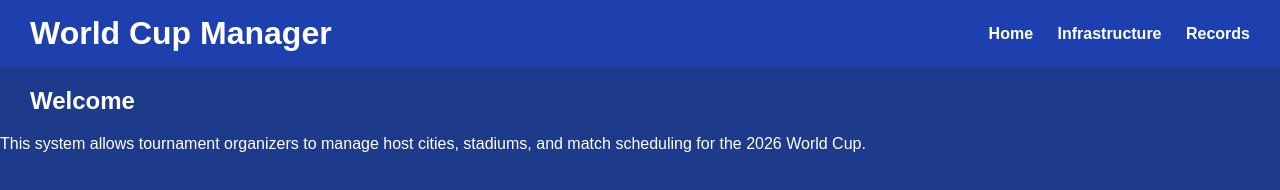
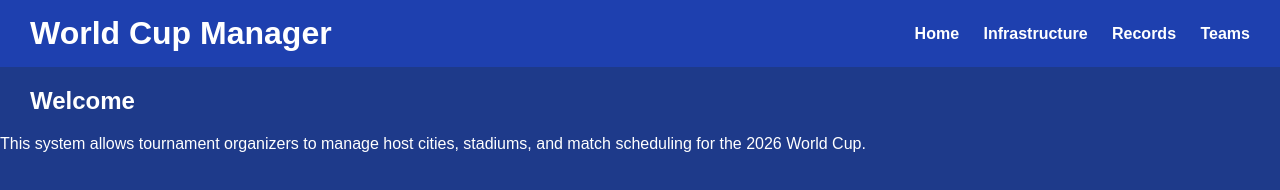
Before and after one commit to rohannes220/World-Cup-Management-, a website: page frontend/index.html in a window 1280 px wide. Drawn offline with Linux system fonts and the light colour scheme.

Commit message:
Added teams to menu

```diff
--- a/frontend/index.html
+++ b/frontend/index.html
@@ -15,6 +15,7 @@
         <a href="index.html">Home</a>
         <a href="infrastructure.html">Infrastructure</a>
         <a href="Data.html">Records</a>
+        <a href="teams.html">Teams</a>
     </nav>
 </header>
 
```
